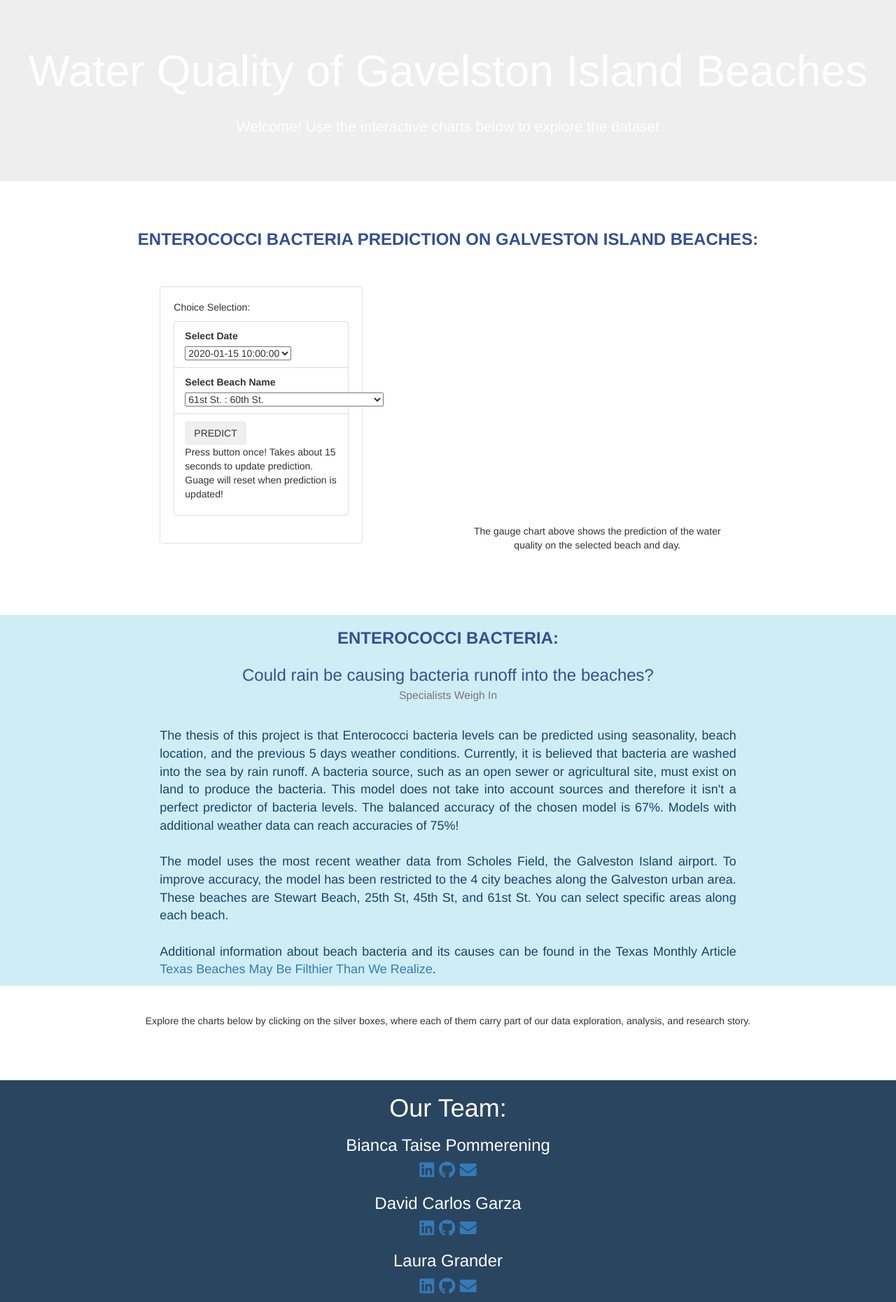
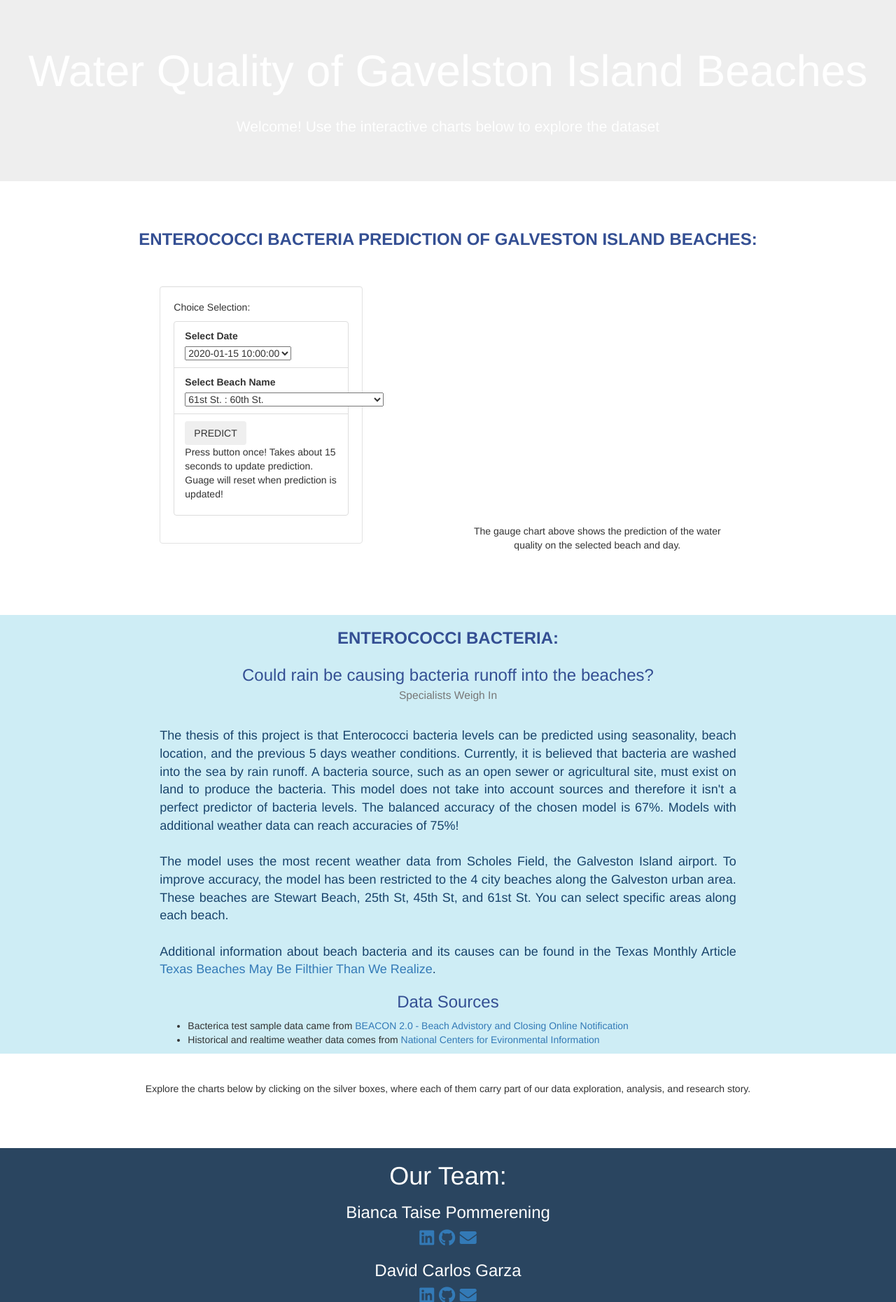
Before and after one commit to david-garza/enterococci_prediction_analysis, a Flask app: template app/templates/index.html in a window 1280 px wide. Shown: the part 73-1934 px from the top of the page at 70% size. Run offline with Flask 2, Linux system fonts and the light colour scheme; the template is opened without the code that fills it: most values are stand-ins (such as "Sample title", 1, 10 or a date in 2020); some libraries are stand-ins or nearby versions.

Commit message:
added data references

```diff
--- a/app/templates/index.html
+++ b/app/templates/index.html
@@ -45,7 +45,7 @@
           <!-- assign four columns to the article title and the remaining eight to the paragraph. -->
           <div class="col-md-12">
               <!-- Using an <h3 /> tag, nest the article title ("UFO Sightings—Are They for Real? Ufologists Weigh In") in the first column. -->
-              <h3 style="text-align:center; color:rgb(52, 79, 147)"><b>ENTEROCOCCI BACTERIA PREDICTION ON GALVESTON ISLAND BEACHES:</b>
+              <h3 style="text-align:center; color:rgb(52, 79, 147)"><b>ENTEROCOCCI BACTERIA PREDICTION OF GALVESTON ISLAND BEACHES:</b>
               <br>
               <br></h3>
           </div>
@@ -173,6 +173,12 @@
                    <br><br>
                    Additional information about beach bacteria and its causes can be found in the Texas Monthly Article <a href="https://www.texasmonthly.com/news-politics/texas-beaches-filthy-feces-testing/">Texas Beaches May Be Filthier Than We Realize</a>.
               </p>
+              <!-- Rescources Section -->
+              <h3 style="text-align:center; color:rgb(52, 79, 147)">Data Sources</h3>
+              <ul>
+                <li>Bacterica test sample data came from <a href="https://watersgeo.epa.gov/beacon2/reports.html">BEACON 2.0 - Beach Advistory and Closing Online Notification</a></li>
+                <li>Historical and realtime weather data comes from <a href="https://www.ncei.noaa.gov/access/past-weather/Galveston%2C%20Texas">National Centers for Evironmental Information</a></li>
+              </ul>
           </div>
       </div>
   </div>
```
